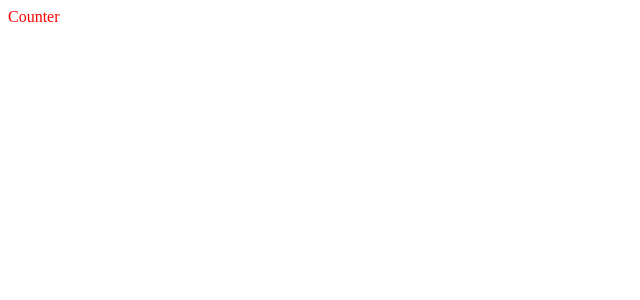
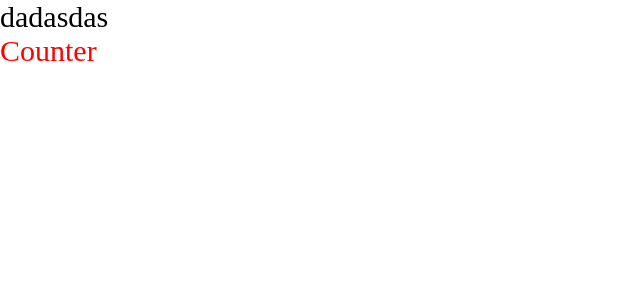
Before and after one commit to Droni90/my_project, a React app: page / in a window 1280 px wide. Shown: the top 300 px of the page, without its empty margins (0-640 px from the left). Built offline with nearby package versions, Linux system fonts and the light colour scheme; the HTML template or start-up script is replaced by a standard one.

Commit message:
css.modules add

```diff
--- /dev/null
+++ b/src/App.tsx
@@ -0,0 +1,13 @@
+import Counter from "./components/Counter";
+import "./index.scss";
+
+const App = () => {
+  return (
+    <div className="app">
+      dadasdas
+      <Counter />
+    </div>
+  );
+};
+
+export default App;
--- a/src/components/Counter.tsx
+++ b/src/components/Counter.tsx
@@ -1,7 +1,7 @@
-import "./counter.scss";
+import classes from "./Counter.module.scss";
 
 const Counter = () => {
-  return <div className="root">Counter</div>;
+  return <div className={classes.root}>Counter</div>;
 };
 
 export default Counter;
--- /dev/null
+++ b/src/index.scss
@@ -0,0 +1,9 @@
+* {
+  margin: 0;
+  padding: 0;
+  box-sizing: border-box;
+}
+
+.app {
+  font-size: 30px;
+}
--- a/src/index.tsx
+++ b/src/index.tsx
@@ -1,9 +1,4 @@
 import { render } from "react-dom";
-import Counter from "./components/Counter";
+import App from "./App";
 
-render(
-  <div>
-    <Counter />
-  </div>,
-  document.getElementById("root")
-);
+render(<App />, document.getElementById("root"));
```
Also changed, not shown: src/global.d.ts (added, +7 -0 lines), src/components/Counter.module.scss (renamed from src/components/counter.scss).
